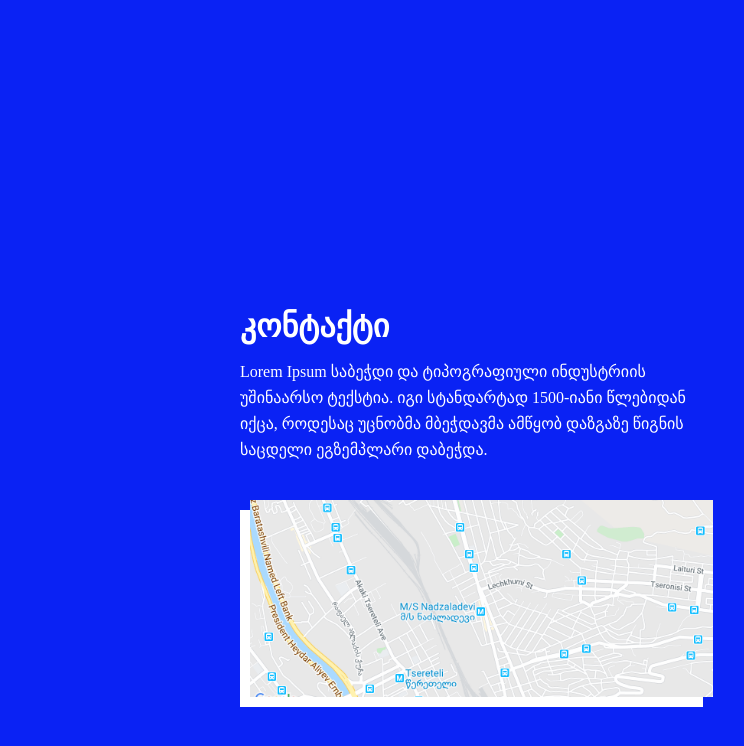
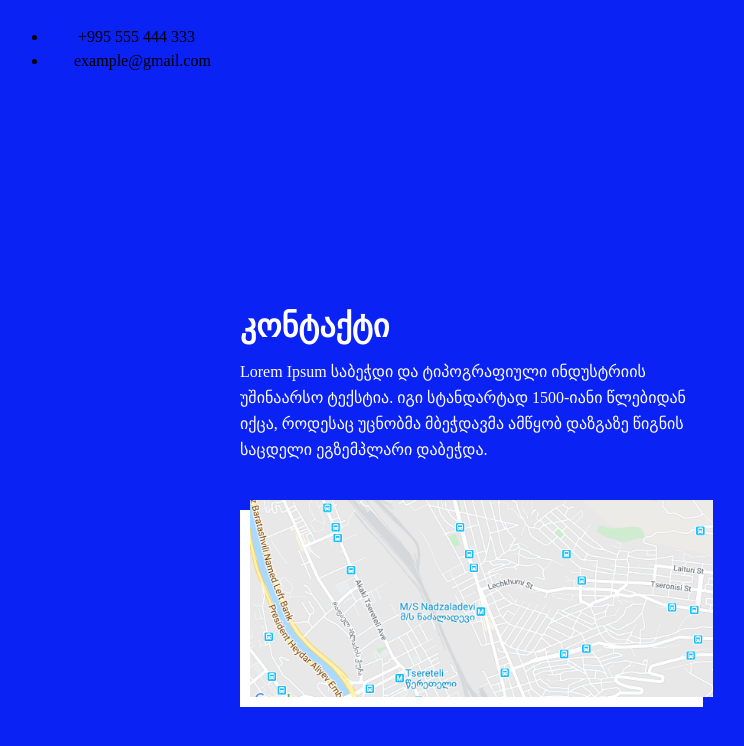
Before and after one commit to khatia3sivso/Homework06, a plain HTML site: page index.html in a window 1280 px wide. Shown: the top 746 px of the page, without its empty margins (0-744 px from the left). Drawn offline with Linux system fonts and the light colour scheme.

Commit message:
added number and email

```diff
--- a/index.html
+++ b/index.html
@@ -17,6 +17,18 @@
         </p>
         <div class = "white-box"></div>
         <img src="images/Rectangle 47.png" alt="map" class = "map">
+        <ul>
+            <li>
+                <div class = "little-white-box1"></div>
+                <img src="images/Group 77.png" alt="phone logo" class = "phone-logo">
+                <span class = "number">+995 555 444 333</span>
+            </li>
+            <li>
+                <div class = "little-white-box2"></div>
+                <img src="images/Message.png" alt="message logo" class = "message-logo">
+                <span class = "email">example@gmail.com</span>
+            </li>
+        </ul>
     </div>
 
 
```
